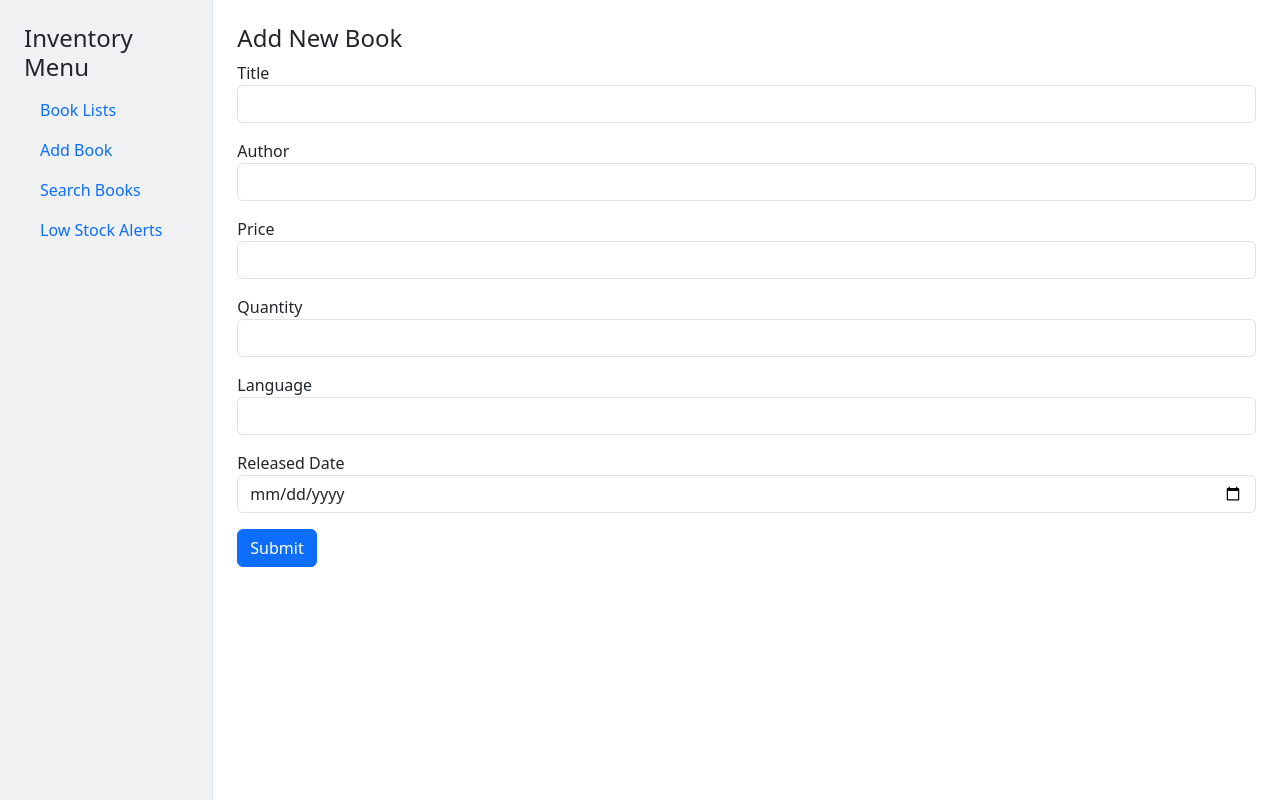
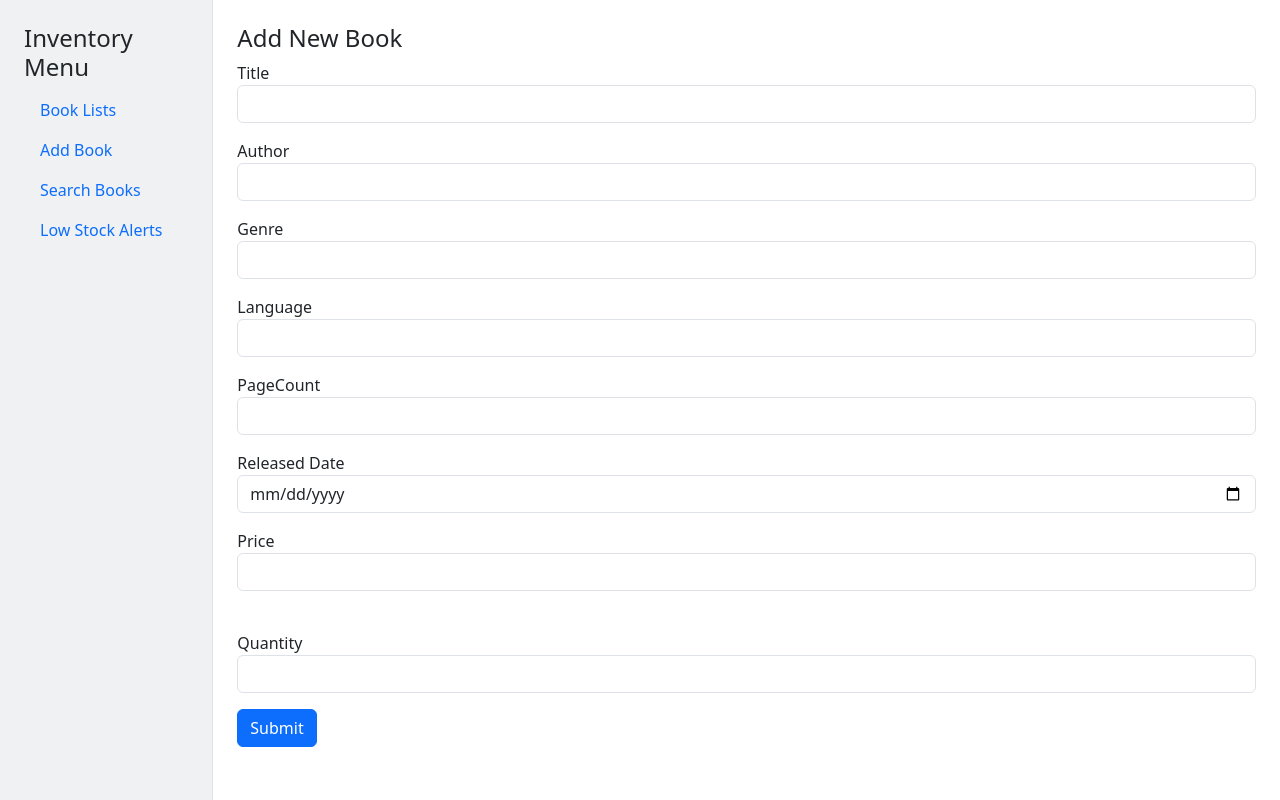
Before and after one commit to divyaviz1511/bookstore-ui-react, a React (Create React App) app: page /add in a window 1280 px wide. Built offline with nearby package versions, Linux system fonts and the light colour scheme; no server answers; the HTML template or start-up script is replaced by a standard one.

Commit message:
react integration Python Fast API for price suggestion logic

```diff
--- a/src/components/AddBook.jsx
+++ b/src/components/AddBook.jsx
@@ -1,5 +1,5 @@
 import react, {useState} from "react";
-import { postBookDetails } from "../services/bookServices";
+import { getSuggestedPrice, postBookDetails } from "../services/bookServices";
 import BookForm from "./BookForm";
 
 function AddBook() {
@@ -9,11 +9,35 @@ function AddBook() {
         price: "",
         quantity: "",
         language: "",
-        releasedDate: ""
+        releasedDate: "",
+        genre:"",
+        pageCount:""
     });
+
+    const [suggestedPrice, setSuggestedPrice] = useState();
+
+    const suggestedPriceFromPythonAPI = async() => {
+        try {
+            const getYear = new Date(formData.releasedDate).getFullYear();
+            const response = await getSuggestedPrice({
+                'pageCount': Number(formData.pageCount),
+                'releasedYear': Number(getYear),
+                'author': formData.author,
+            });
+            setSuggestedPrice(response.data.suggested_price);
+            setFormData((prev) => ({
+                        ...prev,
+                        price: response.data.suggested_price
+                    }));
+        } catch(error) {
+            console.error("Error while fetching suggested price via api: " , error);
+        }
+
+    }
 
    const handleChange = (e) => {
         setFormData({...formData, [e.target.name]: e.target.value});
+        suggestedPriceFromPythonAPI()
    }
 
    const handleSubmit = async(e) => {
@@ -26,7 +50,9 @@ function AddBook() {
                 price: "",
                 quantity: "",
                 language: "",
-                releasedDate: ""
+                releasedDate: "",
+                genre:"",
+                pageCount:""
             });
             alert("Book Added !");
         } catch (error) {
@@ -37,7 +63,7 @@ function AddBook() {
     return (
         <div>
             <h4>Add New Book</h4>
-            <BookForm handleChange={handleChange} handleSubmit={handleSubmit} formData={formData}/>
+            <BookForm handleChange={handleChange} handleSubmit={handleSubmit} formData={formData} suggestedPrice={suggestedPrice}/>
         </div>
     );
 }
--- a/src/components/BookForm.jsx
+++ b/src/components/BookForm.jsx
@@ -1,4 +1,4 @@
-function BookForm({handleChange, handleSubmit, formData}) {
+function BookForm({handleChange, handleSubmit, formData, suggestedPrice}) {
     if (!formData) return null;
 
     return (
@@ -8,24 +8,52 @@ function BookForm({handleChange, handleSubmit, formData}) {
                 <input type="text" name="title" className="form-control" value={formData.title} onChange={handleChange} required />
             </div>
             <div className="mb-3">
-                <label> Author</label>
+                <label>Author</label>
                 <input type="text" name="author" className="form-control" value={formData.author} onChange={handleChange} required/>
             </div>
             <div className="mb-3">
-                <label>Price</label>
-                <input type="number" name="price" step="0.01" min="0.00" className="form-control" value={formData.price} onChange={handleChange} required />
-            </div>
-            <div className="mb-3">
-                <label>Quantity</label>
-                <input type="number" name="quantity" step="1" min="0.00" className="form-control" value={formData.quantity} onChange={handleChange} required />
+                <label>Genre</label>
+                <input type="text" name="genre" className="form-control" value={formData.genre} onChange={handleChange} required />
             </div>
             <div className="mb-3">
                 <label>Language</label>
                 <input type="text" name="language" className="form-control" value={formData.language} onChange={handleChange} required />
             </div>
             <div className="mb-3">
+                <label>PageCount</label>
+                <input type="text" name="pageCount" className="form-control" value={formData.pageCount} onChange={handleChange} required />
+            </div>
+            <div className="mb-3">
                 <label>Released Date</label>
                 <input type="date" name="releasedDate" className="form-control" value={formData.releasedDate} onChange={handleChange} required />
+            </div>
+            <div className="mb-3">
+                <label>Price</label>
+                <input type="number" name="price" step="0.01" min="0.00" className="form-control" value={formData.price} onChange={handleChange} required />
+            </div>
+            {suggestedPrice && (
+            <div style={{ marginTop: "6px" }}>
+            <span style={{
+                backgroundColor: "#fff9e6",
+                color: "#8a6d00",
+                padding: "6px 10px",
+                borderRadius: "12px",
+                fontSize: "0.85em",
+                fontWeight: "500",
+                display: "inline-block"
+            }}>
+            AI Suggested Price
+            <span
+                title="This is an estimated price based on similar books"
+                style={{ marginLeft: "6px", cursor: "pointer" }}>ℹ️</span>
+                :&nbsp;&nbsp; ${suggestedPrice}
+            </span>
+            </div>
+            )}
+            <br></br>
+            <div className="mb-3">
+                <label>Quantity</label>
+                <input type="number" name="quantity" step="1" min="0.00" className="form-control" value={formData.quantity} onChange={handleChange} required />
             </div>
             <button type="submit" className="btn btn-primary">Submit</button>
         </form>
--- a/src/services/bookServices.js
+++ b/src/services/bookServices.js
@@ -1,6 +1,7 @@
 import axios from "axios";
 
 const API_URL = 'http://localhost:8080/api/book_details';
+const Fast_API_URL = 'http://127.0.0.1:8000';
 
 export const getAllBooks = () => axios.get(API_URL);
 export const postBookDetails = (formData) => axios.post(API_URL, formData);
@@ -10,3 +11,4 @@ export const deleteBookById = (id) => axios.delete(`${API_URL}/${id}`);
 export const getBooksBySearchCriteria = (searchData) => axios.post(API_URL + "/search", searchData);
 export const getAllAlerts = () => axios.get(API_URL + "/alerts");
 export const getAlertsCount = () => axios.get(API_URL + "/alerts/count");
+export const getSuggestedPrice = (formData) => axios.post(Fast_API_URL + "/predict_price", formData)
```
